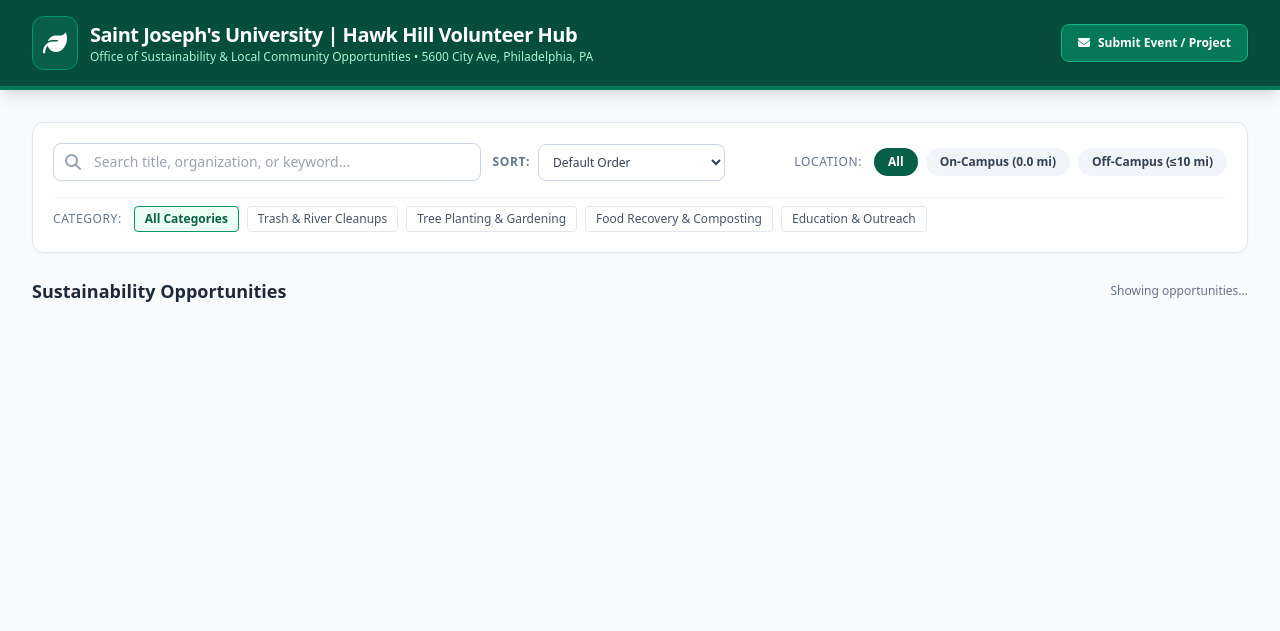
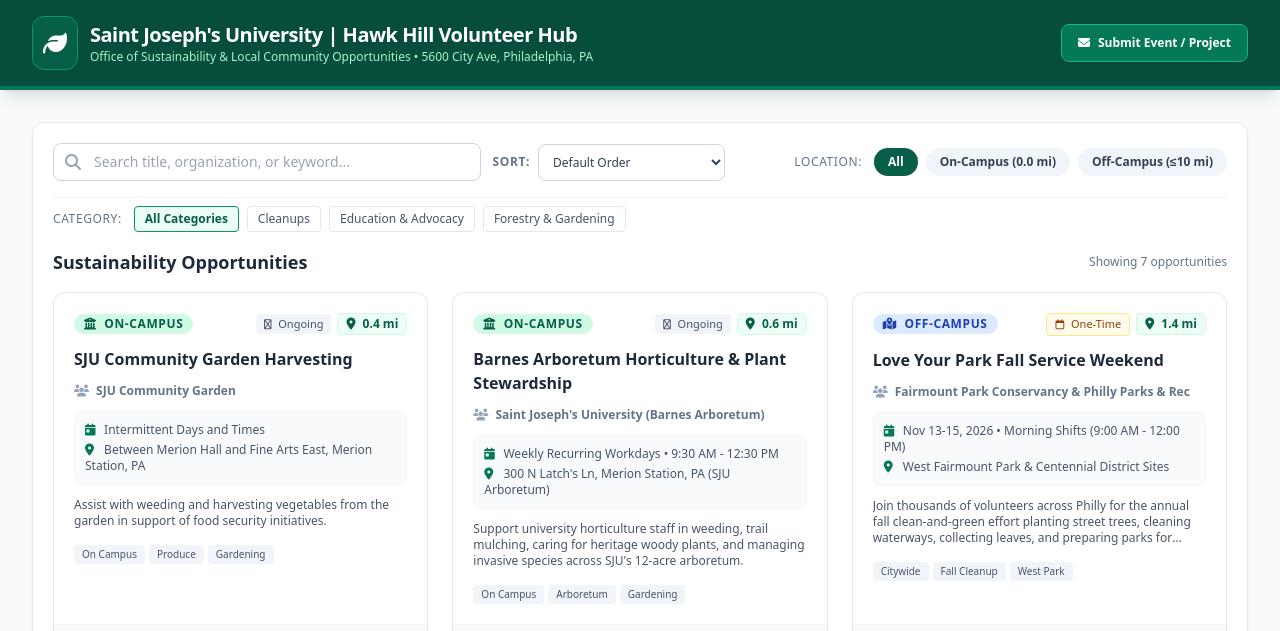
Before and after one commit to elizabeth-main/sju-sustainability-volunteer-dashboard, a plain HTML site: page index.html in a window 1280 px wide. Shown: the top 631 px of the page. Drawn offline with nearby package versions, Linux system fonts and the light colour scheme.

Commit message:
Implement dynamic category filters in index.html
Replaced static category filter buttons with dynamic rendering based on available categories in the dataset. Updated related functions to support dynamic button creation and filtering.

```diff
--- a/index.html
+++ b/index.html
@@ -79,16 +79,10 @@
         </div>
       </div>
 
-      <!-- Secondary Category Filters -->
-      <div class="flex flex-wrap items-center gap-2 pt-2 border-t border-slate-100 text-xs">
-        <span class="text-slate-500 font-medium uppercase tracking-wider mr-1">Category:</span>
-        <button onclick="setFilterCat('all', this)" id="cat-btn-all" class="cat-btn border border-emerald-600 bg-emerald-50 text-emerald-800 font-semibold px-2.5 py-1 rounded transition">All Categories</button>
-        <button onclick="setFilterCat('Cleanups', this)" class="cat-btn border border-slate-200 hover:border-slate-300 text-slate-600 px-2.5 py-1 rounded transition">Trash & River Cleanups</button>
-        <button onclick="setFilterCat('Forestry & Gardening', this)" class="cat-btn border border-slate-200 hover:border-slate-300 text-slate-600 px-2.5 py-1 rounded transition">Tree Planting & Gardening</button>
-        <button onclick="setFilterCat('Food Waste', this)" class="cat-btn border border-slate-200 hover:border-slate-300 text-slate-600 px-2.5 py-1 rounded transition">Food Recovery & Composting</button>
-        <button onclick="setFilterCat('Education & Advocacy', this)" class="cat-btn border border-slate-200 hover:border-slate-300 text-slate-600 px-2.5 py-1 rounded transition">Education & Outreach</button>
+    <!-- Dynamic Secondary Category Filters -->
+<div id="category-filters" class="flex flex-wrap items-center gap-2 pt-2 border-t border-slate-100 text-xs">
+  <!-- Category buttons dynamically generated via JavaScript -->
 </div>
-    </section>
 
     <!-- Opportunities Grid -->
     <section>
@@ -254,7 +248,7 @@
     link: "https://www.sharefoodprogram.org/volunteer/",
     tags: ["Food Rescue", "Zero Waste", "Flexible"],
     badgeColor: "bg-amber-100 text-amber-800"
-  }
+  },
       {
         id: 11,
         title: "Second Saturday Natural Lands Restoration",
@@ -467,14 +461,53 @@
       filterOpportunities();
     }
 
-    function setFilterCat(cat, btnElement) {
+   // Dynamically builds category filter buttons from whatever categories exist in the dataset
+function renderCategoryButtons() {
+  const container = document.getElementById('category-filters');
+  if (!container) return;
+
+  // Extract unique, non-empty category names and sort alphabetically
+  const uniqueCategories = [...new Set(
+    opportunitiesData
+      .map(item => item.category)
+      .filter(cat => cat && cat.trim() !== '')
+  )].sort();
+
+  // If the currently selected category no longer exists in refreshed data, reset to 'all'
+  if (currentCatFilter !== 'all' && !uniqueCategories.includes(currentCatFilter)) {
+    currentCatFilter = 'all';
+  }
+
+  const activeClasses = "border border-emerald-600 bg-emerald-50 text-emerald-800 font-semibold px-2.5 py-1 rounded transition";
+  const inactiveClasses = "border border-slate-200 hover:border-slate-300 text-slate-600 px-2.5 py-1 rounded transition";
+
+  container.innerHTML = '';
+
+  const label = document.createElement('span');
+  label.className = "text-slate-500 font-medium uppercase tracking-wider mr-1";
+  label.textContent = "Category:";
+  container.appendChild(label);
+
+  const allBtn = document.createElement('button');
+  allBtn.type = "button";
+  allBtn.className = currentCatFilter === 'all' ? activeClasses : inactiveClasses;
+  allBtn.textContent = "All Categories";
+  allBtn.onclick = () => setFilterCat('all');
+  container.appendChild(allBtn);
+
+  uniqueCategories.forEach(cat => {
+    const btn = document.createElement('button');
+    btn.type = "button";
+    btn.className = currentCatFilter === cat ? activeClasses : inactiveClasses;
+    btn.textContent = cat;
+    btn.onclick = () => setFilterCat(cat);
+    container.appendChild(btn);
+  });
+}
+
+function setFilterCat(cat) {
   currentCatFilter = cat;
-      document.querySelectorAll('.cat-btn').forEach(btn => {
-        btn.className = 'cat-btn border border-slate-200 hover:border-slate-300 text-slate-600 px-2.5 py-1 rounded transition';
-      });
-      if (btnElement) {
-        btnElement.className = 'cat-btn border border-emerald-600 bg-emerald-50 text-emerald-800 font-semibold px-2.5 py-1 rounded transition';
-      }
+  renderCategoryButtons();
   filterOpportunities();
 }
 
@@ -485,6 +518,7 @@
       const data = await response.json();
       if (Array.isArray(data) && data.length > 0) {
         opportunitiesData = data;
+        renderCategoryButtons(); // <-- Added here
         filterOpportunities();
       }
     }
@@ -493,10 +527,11 @@
   }
 }
 
-    // 1. Initial render happens immediately without waiting for events or network
+// 1. Build dynamic category buttons & render initial cards immediately
+renderCategoryButtons(); // <-- Added here
 filterOpportunities();
 
-    // 2. Background update fetches fresh JSON if available
+// 2. Fetch fresh JSON in the background and re-build categories if updated
 loadOpportunities();
   </script>
 </body>
```
Lines whose indentation alone changed are shown as unchanged.
